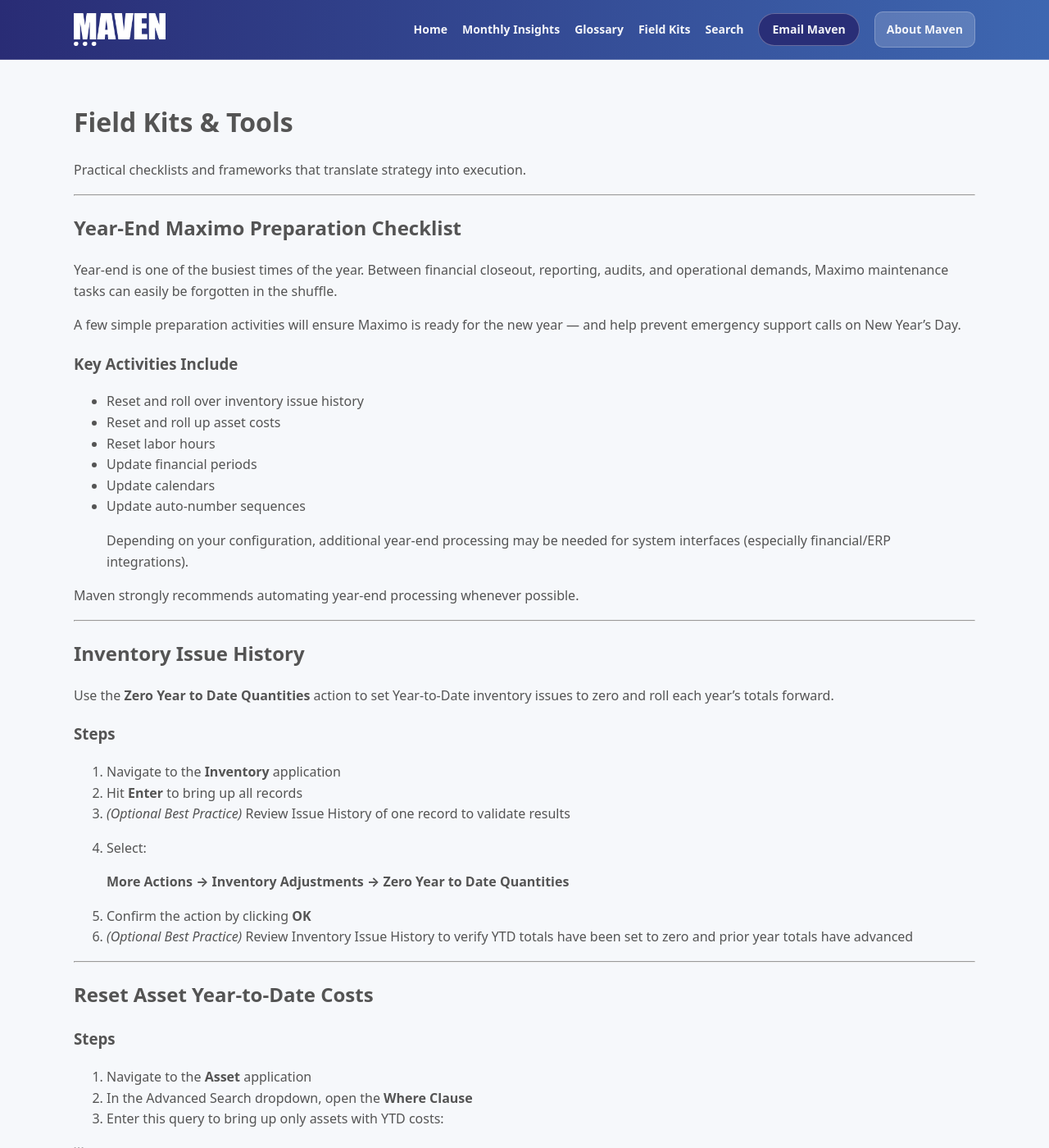
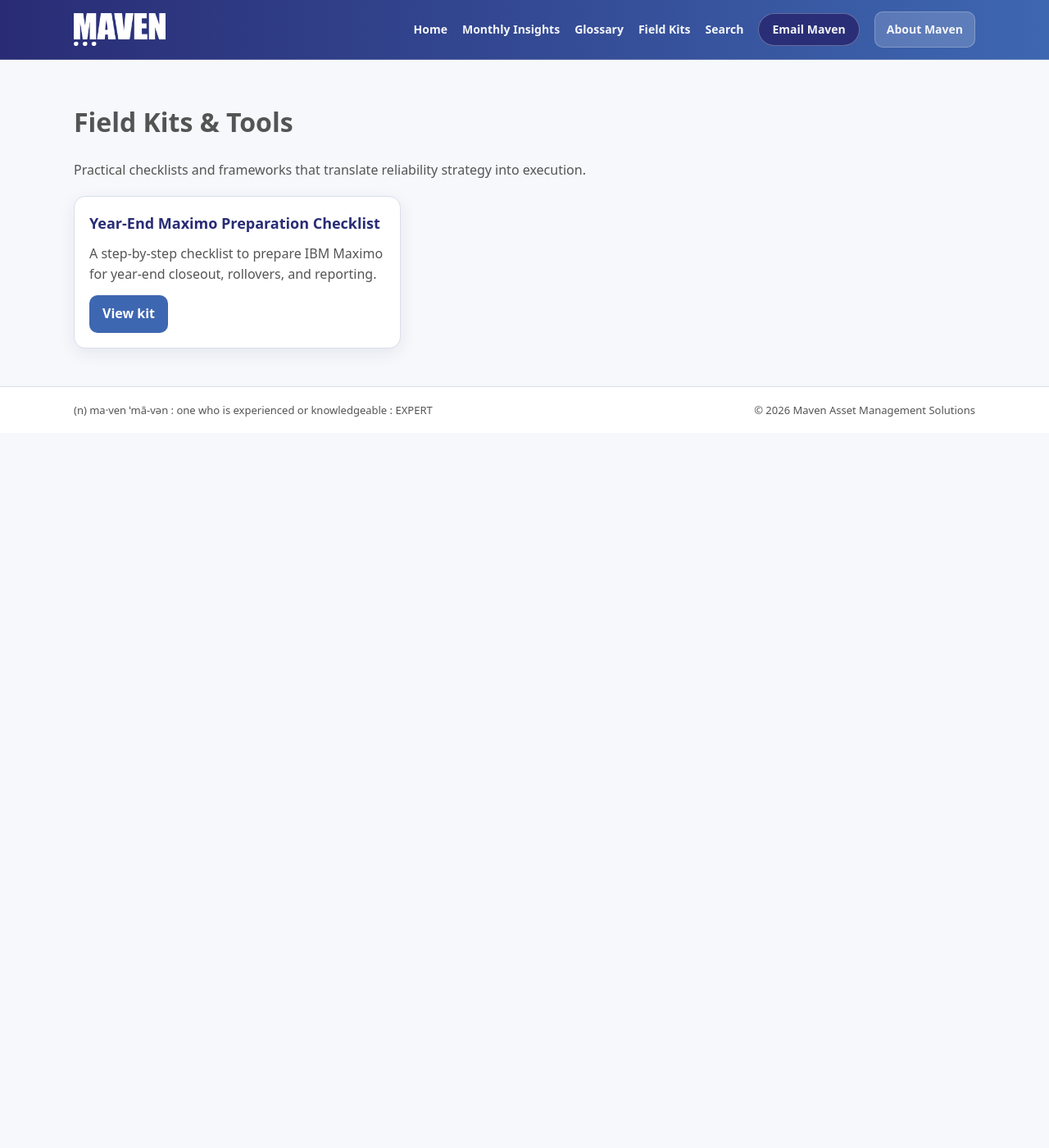
Before and after one commit to Maven-Asset-Management-Insights/content, a Jekyll site: the page built from field-kits.md, in a window 1280 px wide and 1400 px high. Shown: the whole window at 82% size. Built offline with Jekyll 4.4.1, drawn with Linux system fonts in a browser that asks for light colours.

Commit message:
Update field-kits.md

````diff
--- a/field-kits.md
+++ b/field-kits.md
@@ -1,61 +1,19 @@
 ---
 layout: default
-title: Field Kits
+title: Field Kits & Tools
 permalink: /field-kits/
 ---
 
 # Field Kits & Tools
 
-Practical checklists and frameworks that translate strategy into execution.
+Practical checklists and frameworks that translate reliability strategy into execution.
 
----
+<div class="grid">
 
-## Year-End Maximo Preparation Checklist
+  <section class="card">
+    <h2>Year-End Maximo Preparation Checklist</h2>
+    <p>A step-by-step checklist to prepare IBM Maximo for year-end closeout, rollovers, and reporting.</p>
+    <a class="button" href="{{ "/field-kits/year-end-maximo/" | relative_url }}">View kit</a>
+  </section>
 
-Year-end is one of the busiest times of the year. Between financial closeout, reporting, audits, and operational demands, Maximo maintenance tasks can easily be forgotten in the shuffle.
-
-A few simple preparation activities will ensure Maximo is ready for the new year — and help prevent emergency support calls on New Year’s Day.
-
-### Key Activities Include
-
-- Reset and roll over inventory issue history
-- Reset and roll up asset costs
-- Reset labor hours
-- Update financial periods
-- Update calendars
-- Update auto-number sequences
-
-> Depending on your configuration, additional year-end processing may be needed for system interfaces (especially financial/ERP integrations).
-
-Maven strongly recommends automating year-end processing whenever possible.
-
----
-
-## Inventory Issue History
-
-Use the **Zero Year to Date Quantities** action to set Year-to-Date inventory issues to zero and roll each year’s totals forward.
-
-### Steps
-
-1. Navigate to the **Inventory** application
-2. Hit **Enter** to bring up all records
-3. *(Optional Best Practice)* Review Issue History of one record to validate results
-4. Select:
-
-   **More Actions → Inventory Adjustments → Zero Year to Date Quantities**
-
-5. Confirm the action by clicking **OK**
-6. *(Optional Best Practice)* Review Inventory Issue History to verify YTD totals have been set to zero and prior year totals have advanced
-
----
-
-## Reset Asset Year-to-Date Costs
-
-### Steps
-
-1. Navigate to the **Asset** application
-2. In the Advanced Search dropdown, open the **Where Clause**
-3. Enter this query to bring up only assets with YTD costs:
-
-```sql
-(ytdcost != '0')
+</div>
````
